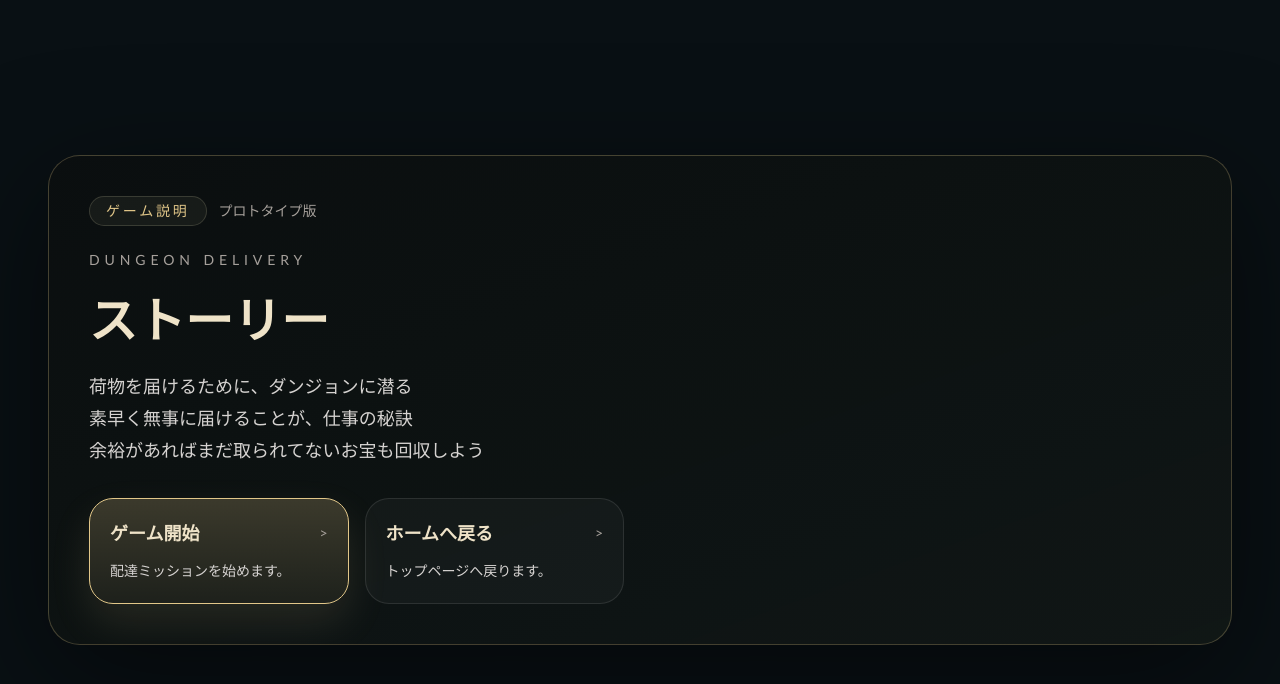
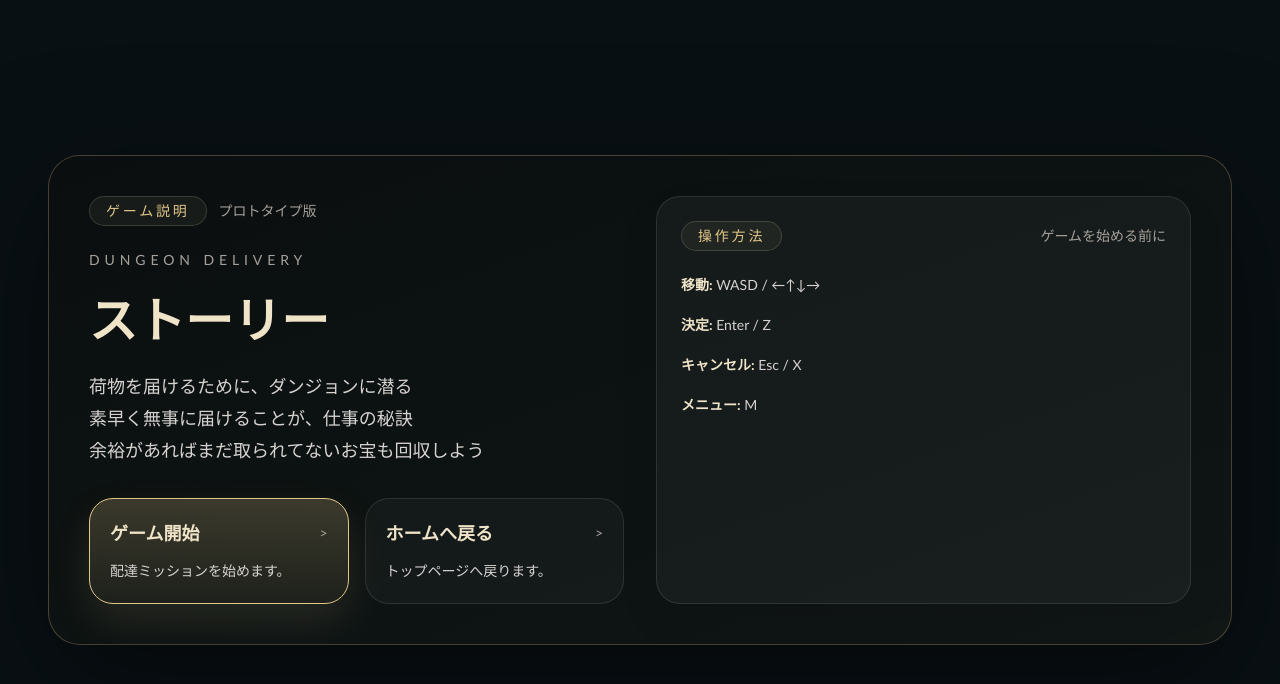
Before and after one commit to Maaakiaaa/dddhackdelivery, a Next.js app: page /game in a window 1280 px wide. Shown: the top 684 px of the page. Built offline with nearby package versions, Linux system fonts and the light colour scheme.

Commit message:
操作方法を戻しました

```diff
--- a/src/app/game/page.tsx
+++ b/src/app/game/page.tsx
@@ -91,6 +91,28 @@ export default function GamePage() {
             ))}
           </div>
         </div>
+        <aside className="space-y-5 rounded-[1.5rem] border border-white/10 bg-white/[0.04] p-6 shadow-[0_18px_40px_rgba(0,0,0,0.08)]">
+            <div className="flex items-center justify-between gap-3">
+              <span className="rounded-full border border-amber-100/15 bg-amber-100/5 px-4 py-1 text-sm tracking-[0.2em] text-[var(--accent)]">
+                操作方法
+              </span>
+              <span className="text-sm text-stone-400">ゲームを始める前に</span>
+            </div>
+            <ul className="space-y-3 text-sm leading-7 text-stone-300">
+              <li>
+                <span className="font-semibold text-[var(--foreground)]">移動:</span> WASD / ←↑↓→
+              </li>
+              <li>
+                <span className="font-semibold text-[var(--foreground)]">決定:</span> Enter / Z
+              </li>
+              <li>
+                <span className="font-semibold text-[var(--foreground)]">キャンセル:</span> Esc / X
+              </li>
+              <li>
+                <span className="font-semibold text-[var(--foreground)]">メニュー:</span> M
+              </li>
+            </ul>
+          </aside>
       </section>
     </main>
   );
--- a/src/app/page.tsx
+++ b/src/app/page.tsx
@@ -31,7 +31,7 @@ export default function Home() {
       </div>
 
       <section className="mx-auto grid w-full max-w-4xl gap-8 overflow-hidden rounded-[2rem] border border-[var(--panel-border)] bg-[linear-gradient(160deg,rgba(11,14,15,0.94),rgba(17,24,22,0.88))] px-8 py-12 shadow-[0_32px_120px_rgba(0,0,0,0.5)] lg:py-16">
-        <div className="flex flex-col gap-8">
+        <div className="grid gap-8 lg:grid-cols-[1.7fr_1fr]">
           <div className="space-y-6">
             <div className="flex items-center gap-3">
               <span className="rounded-full border border-amber-100/15 bg-amber-100/5 px-4 py-1 text-sm tracking-[0.2em] text-[var(--accent)]">
@@ -49,6 +49,9 @@ export default function Home() {
                 下のボタンからゲームを開始できます。
               </p>
             </div>
+          </div>
+
+
         </div>
 
         <div className="grid max-w-2xl gap-4 sm:grid-cols-2">
@@ -78,7 +81,6 @@ export default function Home() {
             </Link>
           ))}
         </div>
-        </div>
       </section>
     </main>
   );
```
Lines whose indentation alone changed are shown as unchanged.
